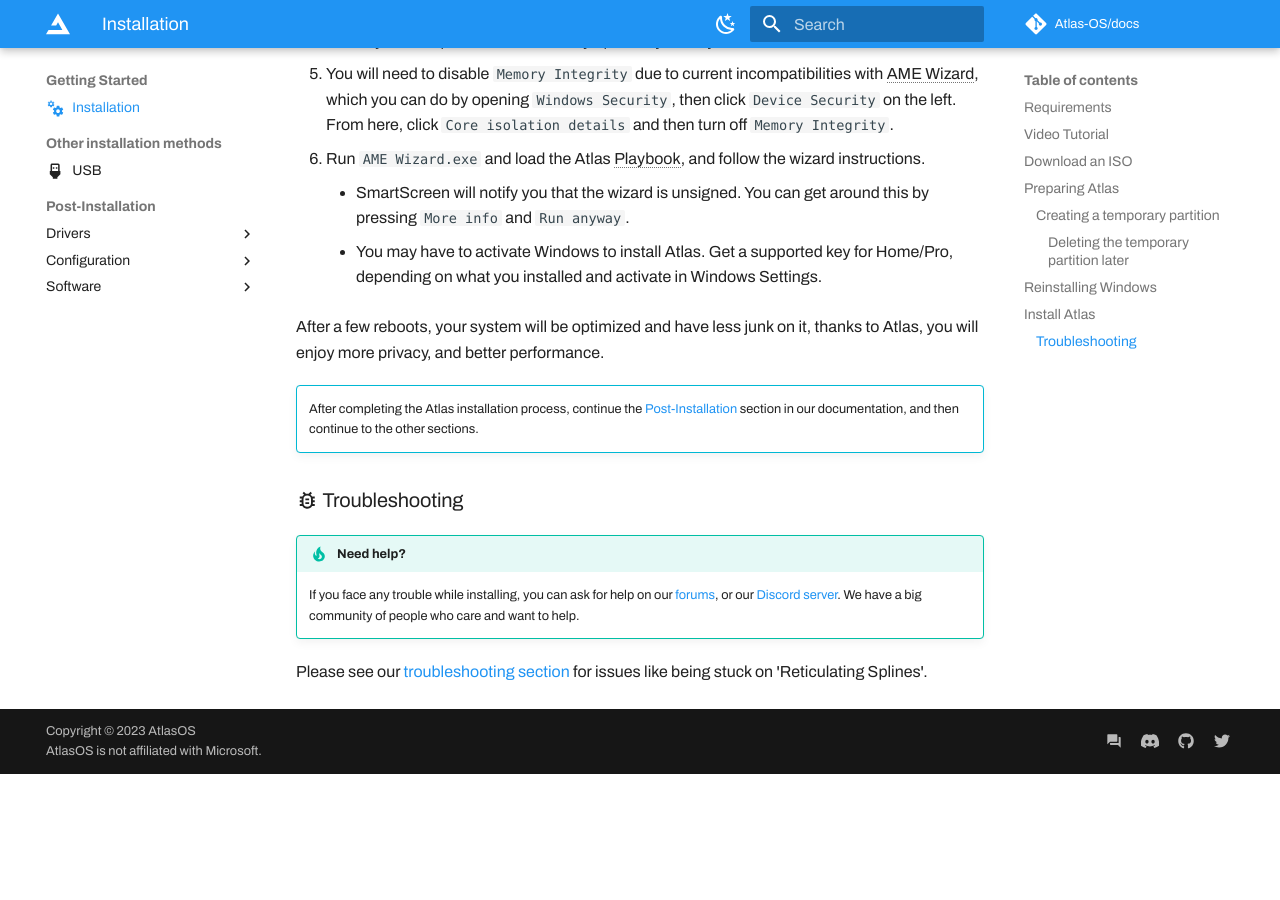
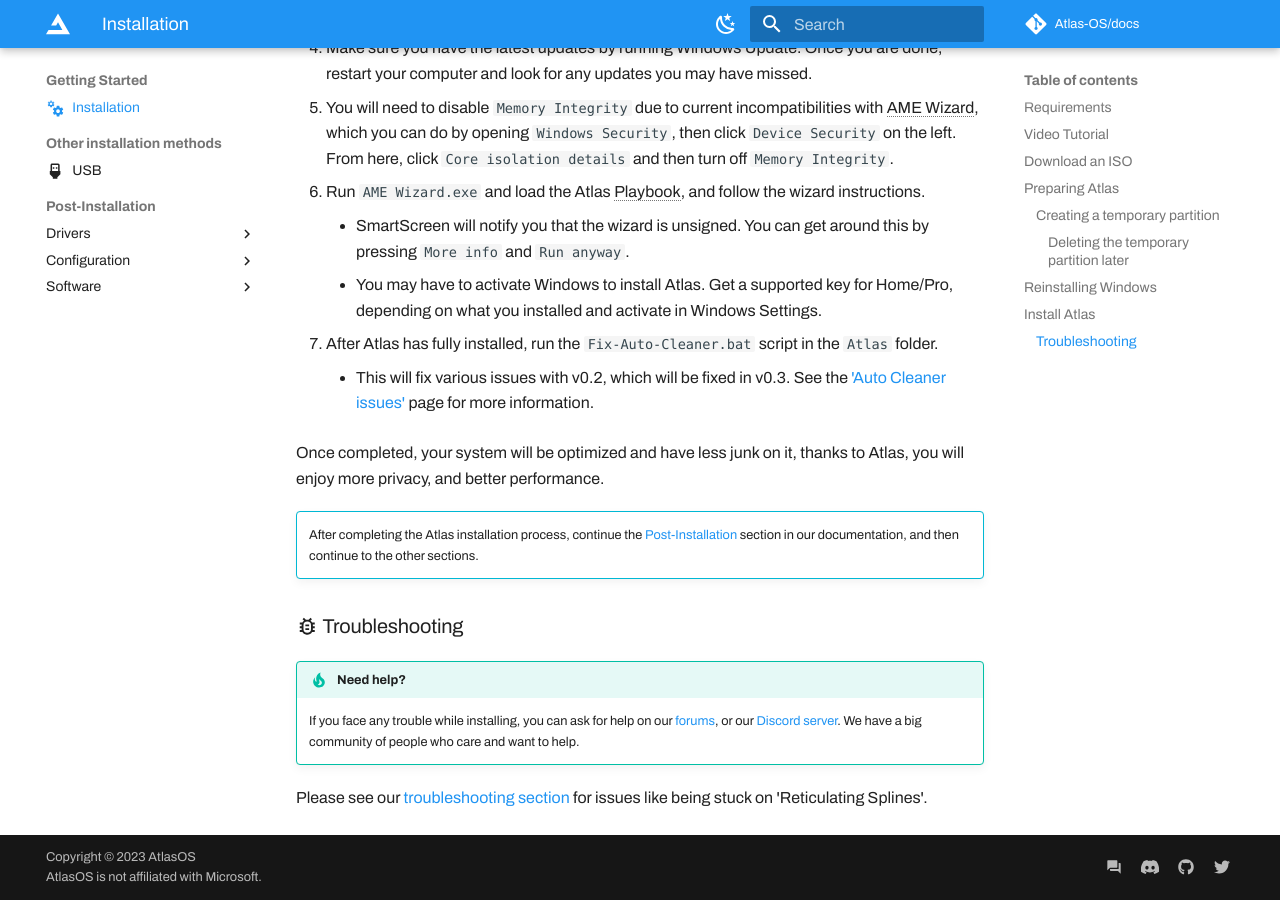
Before and after one commit to Atlas-OS/docs, an MkDocs documentation site: the page built from docs/getting-started/installation.md, in a window 1280 px wide and 900 px high, scrolled down 4996 px. Built offline with MkDocs 1.6.1 and Material for MkDocs 9.7.7, drawn with Linux system fonts in a browser that asks for light colours; some web fonts are replaced; comment, search, counter and statistics services are not loaded; before the commit the page ends 5770 px from its top, so only the background shows below that; some of the changed text lies outside the part shown.

Commit message:
feat: add Fix-Auto-Cleaner as a step & move to Atlas repo

```diff
--- a/docs/getting-started/installation.md
+++ b/docs/getting-started/installation.md
@@ -7,6 +7,8 @@ icon: material/cogs
 
 !!! danger "Removed Features"
 	Before installing, it is highly recommended to take a look at our [Removed Features](/troubleshooting/removed-features/) page.
+
+	It is recommended to wait until v0.3 releases to install Atlas for improved compatibility, security and many bug fixes.
 
 !!! info
     Atlas no longer provides ISOs to download, please use this method here to install.
@@ -143,8 +145,10 @@ You will want to do this offline to ensure that no drivers can install via Windo
 6. Run `AME Wizard.exe` and load the Atlas Playbook, and follow the wizard instructions.
     - SmartScreen will notify you that the wizard is unsigned. You can get around this by pressing `More info` and `Run anyway`.
     - You may have to activate Windows to install Atlas. Get a supported key for Home/Pro, depending on what you installed and activate in Windows Settings.
+7. After Atlas has fully installed, run the `Fix-Auto-Cleaner.bat` script in the `Atlas` folder.
+	- This will fix various issues with v0.2, which will be fixed in v0.3. See the ['Auto Cleaner issues'](https://docs.atlasos.net/troubleshooting/common-issues/auto-cleaner/) page for more information.
 
-After a few reboots, your system will be optimized and have less junk on it, thanks to Atlas, you will enjoy more privacy, and better performance.
+Once completed, your system will be optimized and have less junk on it, thanks to Atlas, you will enjoy more privacy, and better performance.
 
 !!! info ""
     After completing the Atlas installation process, continue the [Post-Installation](/getting-started/post-installation/drivers/) section in our documentation, and then continue to the other sections.
```
Also changed, not shown: docs/troubleshooting/common-issues/auto-cleaner.md (+1 -1 lines).
